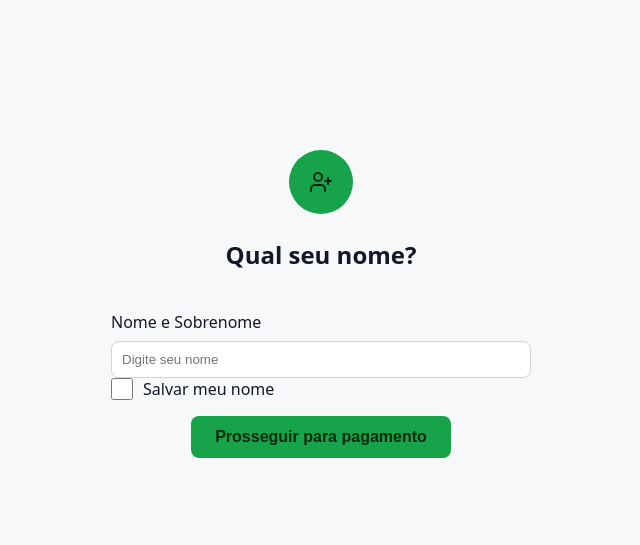
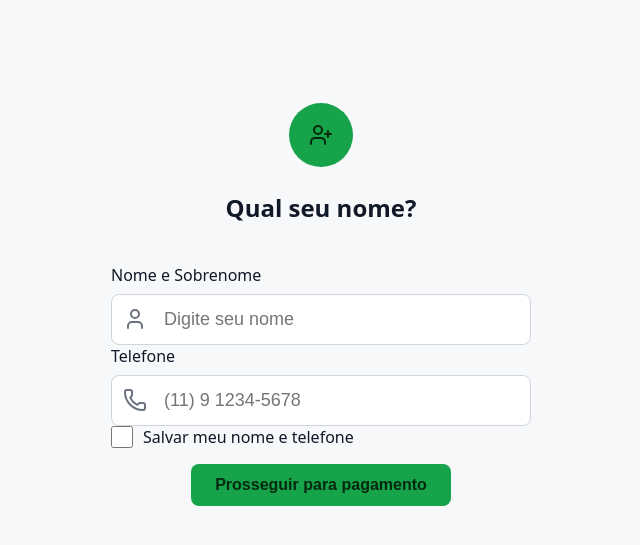
Before and after one commit to marcoantonio567/auto-agendamento-barbeiro, a Django app: page /cliente/ in a window 1280 px wide. Shown: the part 92-637 px from the top of the page, without its empty margins (319-959 px from the left). Run offline with Django 5.2, Linux system fonts and the light colour scheme; some libraries are stand-ins or nearby versions.

Commit message:
adcionando campo de telefone

```diff
--- a/agendamento/models.py
+++ b/agendamento/models.py
@@ -19,6 +19,7 @@ class Appointment(models.Model):
         ('falhou', 'Falhou'),
     ]
     client_name = models.CharField(max_length=100)
+    client_phone = models.CharField(max_length=16, blank=True, default='')
     service = models.CharField(max_length=10, choices=SERVICE_CHOICES)
     barber = models.CharField(max_length=10, choices=BARBER_CHOICES)
     date = models.DateField()
--- a/agendamento/static/agendamento/css/step_client.css
+++ b/agendamento/static/agendamento/css/step_client.css
@@ -1,6 +1,8 @@
 .step.step-client{justify-content:center;min-height:70vh}
 .step-client form{display:flex;flex-direction:column;align-items:center;width:100%;max-width:480px}
 .step-client .form-group{width:100%;max-width:420px}
+.step-client .form-group .input-with-icon input{padding-left:52px}
+.step-client .form-group input{font-size:18px;padding:14px}
 .checkbox{display:flex;align-items:center;gap:10px;padding:0;border:none;border-radius:0;background:transparent;width:auto;justify-content:flex-start;cursor:pointer}
 .checkbox input[type=checkbox]{width:22px;height:22px;margin:0;accent-color:var(--accent);flex-shrink:0}
 .checkbox span{font-size:16px;line-height:1.25}
@@ -9,6 +11,6 @@
   .step-client .actions{flex-direction:column}
   .step-client .actions .btn-primary{width:100%}
   .step-client .form-group{max-width:100%}
-  .step-client .form-group.checkbox-group{display:flex;justify-content:center}
-  .checkbox{justify-content:center;padding:0;gap:10px}
+  .step-client .form-group.checkbox-group{display:flex;justify-content:flex-start;align-items:flex-start;text-align:left;width:100%}
+  .step-client .form-group.checkbox-group .checkbox{justify-content:flex-start;padding:0;gap:10px;width:100%}
 }
--- a/agendamento/static/agendamento/js/agendamento.js
+++ b/agendamento/static/agendamento/js/agendamento.js
@@ -3,13 +3,30 @@ document.addEventListener('DOMContentLoaded',()=>{
     window.lucide.createIcons();
   }
   const inp = document.getElementById('client_name');
+  const phoneInp = document.getElementById('client_phone');
   const cb = document.getElementById('save_name_checkbox');
+  const formatBrPhone = (value)=>{
+    const digits = (value||'').replace(/\D/g,'').slice(0,11);
+    const a = digits.slice(0,2);
+    const b = digits.slice(2,3);
+    const c = digits.slice(3,7);
+    const d = digits.slice(7,11);
+    if(!a) return '';
+    if(digits.length < 2) return `(${a}`;
+    let out = `(${a}) `;
+    if(b) out += `${b} `;
+    if(c) out += c;
+    if(d) out += `-${d}`;
+    return out;
+  };
   if(inp){
     const opt = localStorage.getItem('client_name_opt_in') === '1';
     if(cb){ cb.checked = opt; }
     if(opt){
       const saved = localStorage.getItem('client_name');
       if(saved) inp.value = saved;
+      const savedPhone = localStorage.getItem('client_phone');
+      if(phoneInp && savedPhone) phoneInp.value = savedPhone;
     }
     inp.addEventListener('input',()=>{
       if(cb && cb.checked){
@@ -17,15 +34,33 @@ document.addEventListener('DOMContentLoaded',()=>{
       }
     });
   }
+  if(phoneInp){
+    const applyMask = ()=>{
+      const masked = formatBrPhone(phoneInp.value);
+      phoneInp.value = masked;
+      if(cb && cb.checked){
+        localStorage.setItem('client_phone', masked);
+      }
+    };
+    const savedPhoneRaw = localStorage.getItem('client_phone');
+    if(cb && cb.checked && savedPhoneRaw){
+      phoneInp.value = formatBrPhone(savedPhoneRaw);
+    }
+    phoneInp.addEventListener('input', applyMask);
+    phoneInp.addEventListener('blur', applyMask);
+  }
   if(cb){
     cb.addEventListener('change',()=>{
       if(cb.checked){
         localStorage.setItem('client_name_opt_in','1');
         const val = (inp && inp.value) ? inp.value : '';
         localStorage.setItem('client_name', val);
+        const phoneVal = (phoneInp && phoneInp.value) ? phoneInp.value : '';
+        localStorage.setItem('client_phone', phoneVal);
       }else{
         localStorage.removeItem('client_name_opt_in');
         localStorage.removeItem('client_name');
+        localStorage.removeItem('client_phone');
       }
     });
   }
--- a/agendamento/templates/agendamento/step_client.html
+++ b/agendamento/templates/agendamento/step_client.html
@@ -13,12 +13,22 @@
         {% csrf_token %}
         <div class="form-group">
             <label for="client_name">Nome e Sobrenome</label>
-            <input type="text" name="client_name" id="client_name" required placeholder="Digite seu nome" />
+            <div class="input-with-icon">
+                <i data-lucide="user" class="input-icon"></i>
+                <input type="text" name="client_name" id="client_name" required placeholder="Digite seu nome" autocomplete="name" />
+            </div>
+        </div>
+        <div class="form-group">
+            <label for="client_phone">Telefone</label>
+            <div class="input-with-icon">
+                <i data-lucide="phone" class="input-icon"></i>
+                <input type="tel" name="client_phone" id="client_phone" required placeholder="(11) 9 1234-5678" inputmode="numeric" autocomplete="tel" maxlength="16" />
+            </div>
         </div>
         <div class="form-group checkbox-group">
             <label class="checkbox">
                 <input type="checkbox" id="save_name_checkbox" />
-                <span>Salvar meu nome</span>
+                <span>Salvar meu nome e telefone</span>
             </label>
         </div>
         <div class="actions">
--- a/agendamento/views.py
+++ b/agendamento/views.py
@@ -66,13 +66,13 @@ def step_client(request):
         data = obter_dados_step_client(request)
         if not data:
             return HttpResponseBadRequest()
-        client_name, service, barber, date_str, hour_str = data
+        client_name, client_phone, service, barber, date_str, hour_str = data
         day, hr = converter_str_para_day_e_hora(date_str, hour_str)
         if not dia_e_hora_validos(day, hr):
             return HttpResponseBadRequest()
         if horario_ja_ocupado(barber, day, hr):
             return HttpResponseBadRequest()
-        return criar_agendamento_e_redirecionar(request, client_name, service, barber, day, hr)
+        return criar_agendamento_e_redirecionar(request, client_name, client_phone, service, barber, day, hr)
     return render(request, 'agendamento/step_client.html', {'back_url': 'step_hour'})
 
 
--- a/pagamentos/templates/pagamentos/pagamento.html
+++ b/pagamentos/templates/pagamentos/pagamento.html
@@ -8,6 +8,7 @@
     <h2>Pagamento</h2>
     <div class="card">
         <p><strong>Cliente:</strong> {{ ap.client_name }}</p>
+        <p><strong>Telefone:</strong> {{ ap.client_phone }}</p>
         <p><strong>Serviço:</strong> {{ ap.service_label }} - R${{ ap.price }}</p>
         <p><strong>Barbeiro:</strong> {{ ap.barber }}</p>
         <p><strong>Horário:</strong> {{ ap.date|date:'d/m/Y' }} {{ ap.hour|time:'H:i' }}</p>
--- a/painel/templates/painel/admin_detail.html
+++ b/painel/templates/painel/admin_detail.html
@@ -8,6 +8,7 @@
     <h2>Agendamento</h2>
     <div class="card">
         <p><strong>Cliente:</strong> {{ ap.client_name }}</p>
+        <p><strong>Telefone:</strong> {{ ap.client_phone }}</p>
         <p><strong>Serviço:</strong> {{ ap.service_label }} - R${{ ap.price }}</p>
         <p><strong>Barbeiro:</strong> {{ ap.barber }}</p>
         <p><strong>Horário:</strong> {{ ap.date|date:'d/m/Y' }} {{ ap.hour|time:'H:i' }}</p>
```
Also changed, not shown: barbearia/helpers/fluxo.py (+5 -3 lines), agendamento/migrations/0002_appointment_client_phone.py (added), db.sqlite3.
